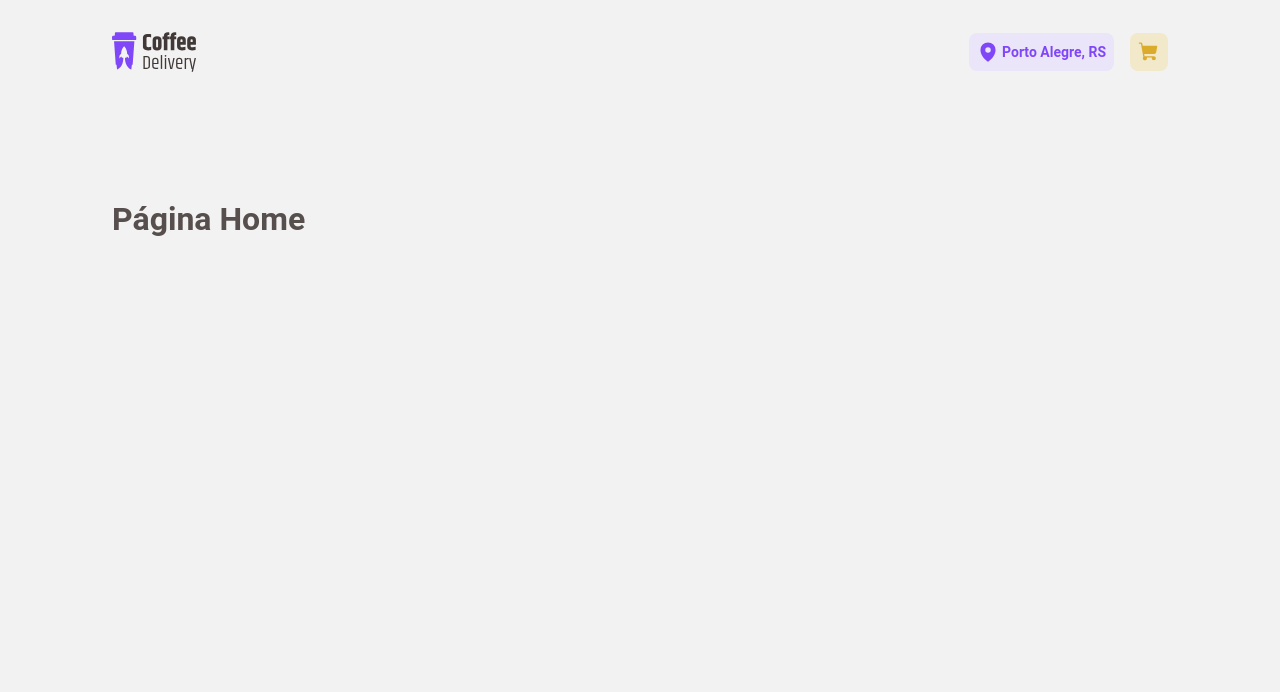
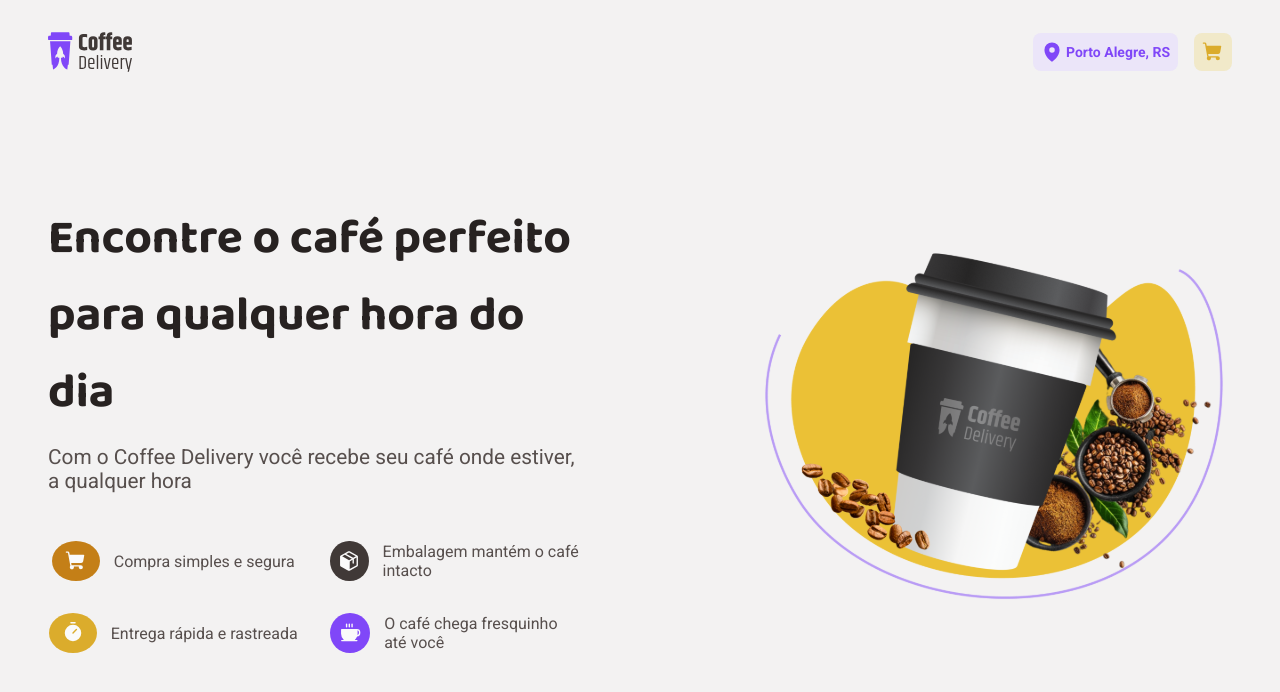
Before and after one commit to 2305ray/coffee-ignite-ts, a React (Vite) app: page / in a window 1280 px wide. Shown: the top 692 px of the page. Built offline with nearby package versions, Linux system fonts and the light colour scheme.

Commit message:
parte 1 home

```diff
--- a/index.html
+++ b/index.html
@@ -2,6 +2,13 @@
 <html lang="en">
   <head>
     <meta charset="UTF-8" />
+
+    <!-- Preconnect para melhorar o carregamento das fontes -->
+    <link rel="preconnect" href="https://fonts.googleapis.com">
+    <link rel="preconnect" href="https://fonts.gstatic.com" crossorigin>
+
+    <!-- Importação das fontes Baloo 2 e Roboto -->
+    <link href="https://fonts.googleapis.com/css2?family=Baloo+2:wght@400;500;700&family=Roboto:ital,wght@0,100..900;1,100..900&display=swap" rel="stylesheet">
 
     <meta name="viewport" content="width=device-width, initial-scale=1.0" />
     <title>Coffee Delivery</title>
--- a/src/Layouts/Default/styles.ts
+++ b/src/Layouts/Default/styles.ts
@@ -5,7 +5,7 @@
     height: calc(100vh - 10rem);
     // tamnho da altura total da tela - um tanto, o 100 vh faz ocupar 100% da tela
     margin: 5rem auto;
-    padding: 0 7rem;
+    padding: 0 3rem;
     margin-top: 2rem;
 
 
--- a/src/components/Pages/home/index.jsx
+++ b/src/components/Pages/home/index.jsx
@@ -1,7 +1,63 @@
 import React from "react";
+import café from '../../../assets/café.svg';
+import { Package, ShoppingCart, Timer, Coffee } from "phosphor-react";
+import { ContainerCoffee, QualitysBrandConatiner, SeparatorImage } from './styles';
 
 export function Home() {
+  return (
+    <div>
+      <ContainerCoffee>
+        <SeparatorImage>
+          <div className="content">
+            <h1>Encontre o café perfeito para qualquer hora do dia</h1>
+            <h4>Com o Coffee Delivery você recebe seu café onde estiver, a qualquer hora</h4>
 
- return <h1>Página Home</h1>;
+            <QualitysBrandConatiner>
+                <div>
+                    <p>
+                        <span className="ShoppingCart ">
+                            <ShoppingCart size={22} weight="fill" />
+                        </span>
+                        Compra simples e segura
+                    </p>
+                </div>
 
+                <div>
+                    <p>
+                        <span className="Package">
+                            <Package size={22} weight="fill" />
+                        </span>
+                        Embalagem mantém o café intacto
+                    </p>
+                </div>
+
+                <div>
+                    <p>
+                        <span className="Timer">
+                            <Timer size={22} weight="fill" />
+                        </span>
+                        Entrega rápida e rastreada
+                    </p>
+
+                </div>
+
+                <div>
+                    <p>
+                        <span className="Coffee">
+                            <Coffee size={22} weight="fill" />
+                        </span>
+                        O café chega fresquinho até você
+                    </p>
+                </div>
+            </QualitysBrandConatiner>
+
+
+          </div>
+          <img src={café} alt="Café" />
+        </SeparatorImage>
+      </ContainerCoffee>
+
+      <section></section>
+    </div>
+  );
 }
--- a/src/components/Pages/home/styles.ts
+++ b/src/components/Pages/home/styles.ts
@@ -1 +1,96 @@
 import styled from "styled-components";
+
+export const ContainerCoffee = styled.section`
+  display: flex;
+  justify-content: space-between;
+  width: 100%;
+  align-items: center;
+
+  .content {   // Classe específica para o conteúdo
+    display: flex;
+    flex-direction: column;  // O conteúdo será empilhado verticalmente
+    width: 45%;
+  }
+
+  h1 {
+    font-weight: bold;
+    font-size: 3rem;
+    color: ${props => props.theme["GRAY-500"]};
+    font-family: 'Baloo 2', sans-serif;
+  }
+
+  h4 {
+    font-size: 1.3rem;
+    font-weight: 400;
+    margin-top: 0.875rem;
+    margin-bottom: 3rem;
+  }
+`;
+
+export const QualitysBrandConatiner = styled.div`
+  display: grid;
+  grid-template-columns:repeat(2, 1fr);
+  width: 100%;
+  gap: 2rem;
+
+div {
+    display: flex;
+    flex-direction: column;
+    justify-content: center;
+    align-items: center;
+    height: 100%;
+}
+
+p {
+  display: flex;
+  gap: 0.875rem;
+  align-items: center;
+
+}
+
+.ShoppingCart, .Timer, .Package, .Coffee {
+    display: flex;
+    justify-content: center;
+    align-items: center;
+    width: 3rem;
+    height: 2.5rem;
+    border-radius: 50%;  /* Faz o fundo arredondado */
+    color: white;  /* Cor do ícone */
+
+  }
+
+
+.ShoppingCart {
+    background-color: ${props => props.theme["YELLOW-500"]};
+    color: ${props => props.theme["WHITE-100"]};
+
+  }
+
+  .Timer {
+    background-color: ${props => props.theme["YELLOW-300"]};
+    color: ${props => props.theme["WHITE-100"]};
+  }
+
+  .Package {
+    background-color: ${props => props.theme["GRAY-400"]};
+    color: ${props => props.theme["WHITE-100"]};
+  }
+
+  .Coffee {
+    background-color: ${props => props.theme["PURPLE-300"]};
+    color: ${props => props.theme["WHITE-100"]};
+  }
+`;
+
+
+
+
+export const SeparatorImage = styled.div`
+  display: flex;
+  justify-content: space-between;
+  width: 100%;
+  align-items: center;
+
+
+
+`;
```
Also changed, not shown: .eslintrc.json, src/assets/café.svg (added).
